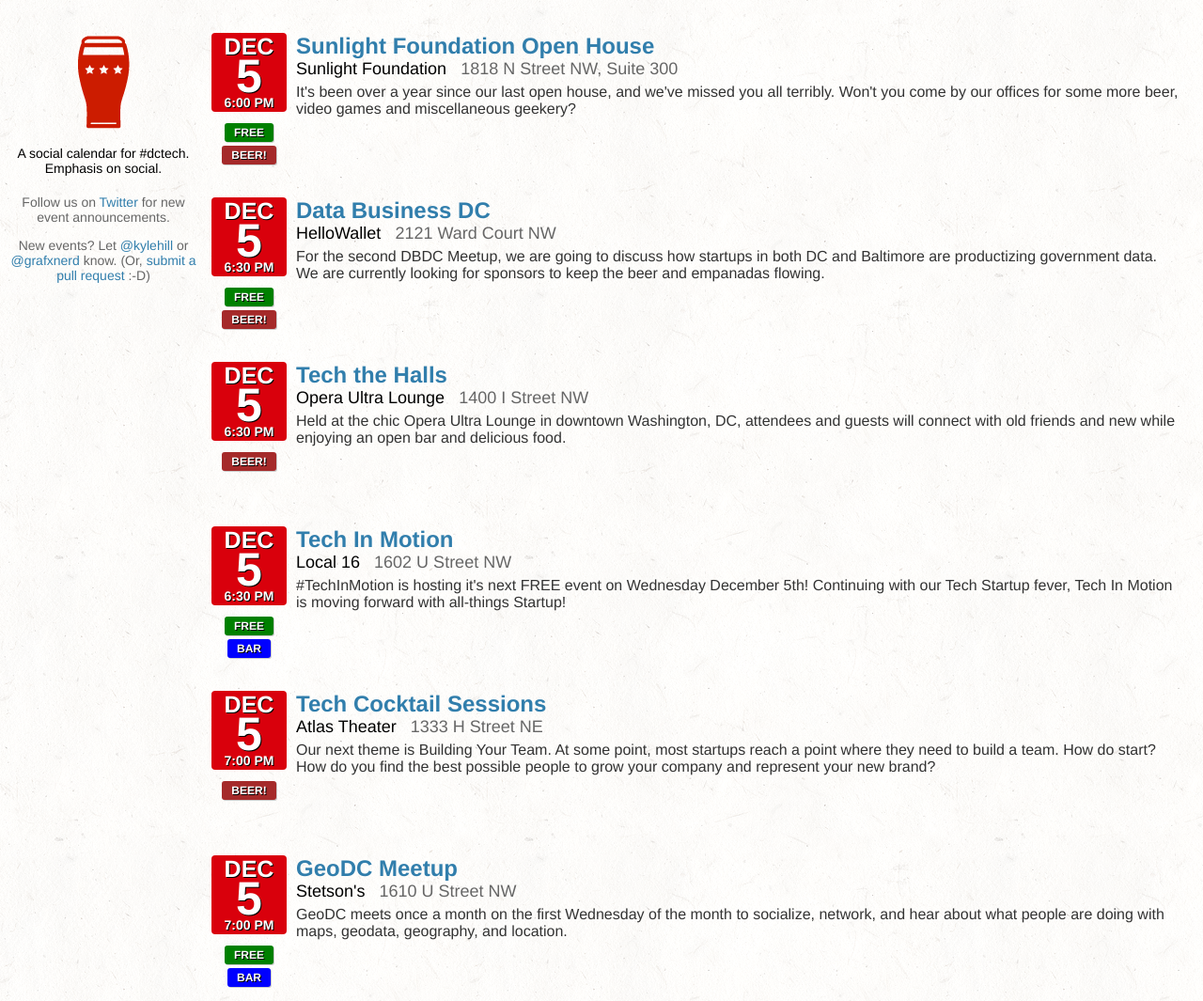
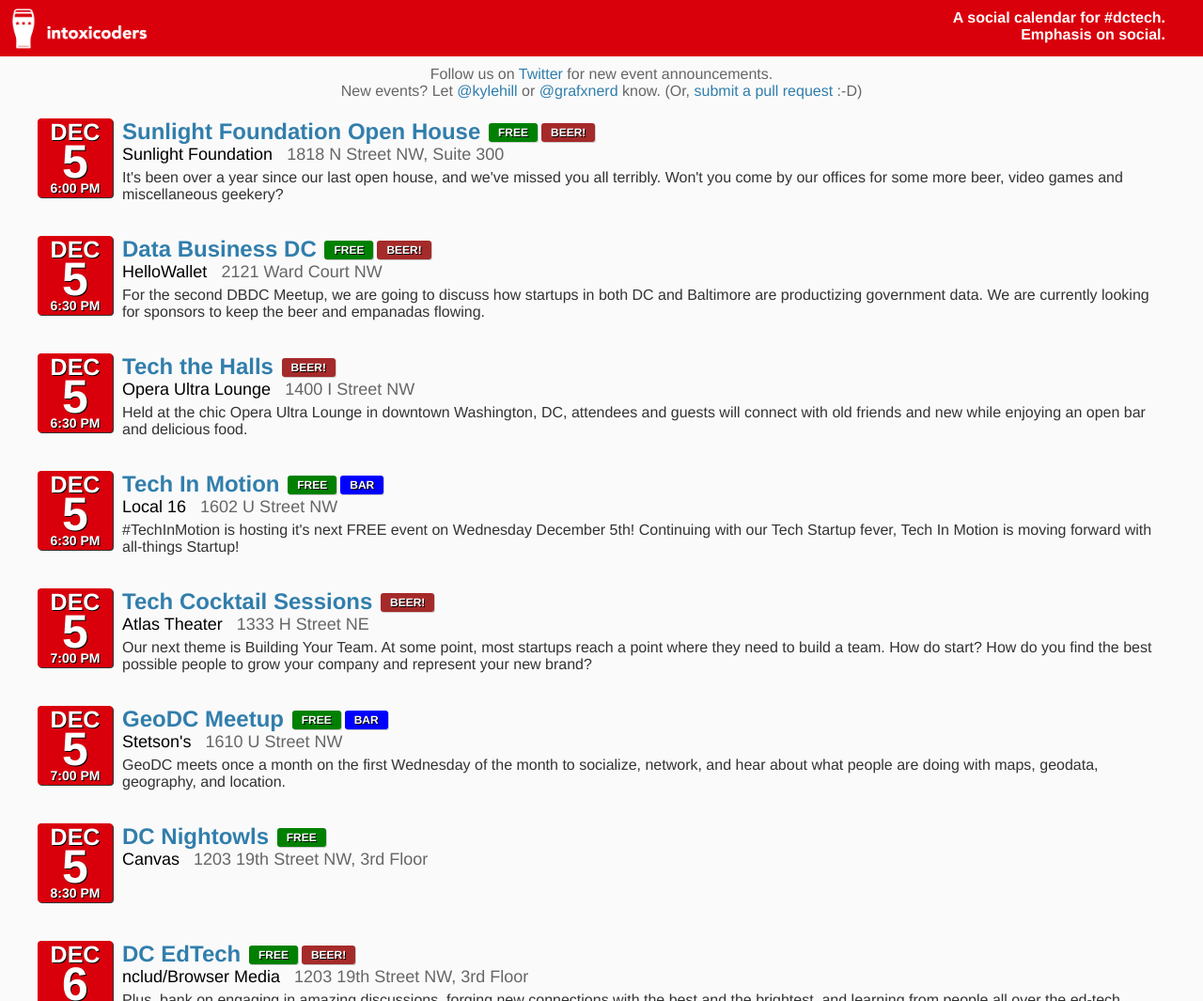
Before and after one commit to intoxicoders/intoxicoders.github.com, a plain HTML site: page index.html in a window 1280 px wide. Shown: the top 1065 px of the page at 94% size. Drawn offline with Linux system fonts and the light colour scheme.

Commit message:
Designerized

```diff
--- a/css/desktop.css
+++ b/css/desktop.css
@@ -1,29 +1,39 @@
 @media only screen and (min-width: 601px) {
+  body {
+    margin:0;
+    padding:0;
+  }
   #side {
-    position:absolute;
-    top:35px;
-    left:5px;
-    width:210px;
+    height:60px;
+    width:100%;
+    background-color:rgb(217,0,12);
     text-align:center;
     font-size:14px;
+    color:white;
   }
-  #logo {
-    width:200px;
-    height:100px;
-    margin:0px auto;
+  #logo .mobile {
+    display:none;
+  }
+  #logo .desktop {
+    height:60px;
+    float:left;
   }
   #leader {
-    margin:20px 0px;
+    color:white;
+    font-weight:bold;
+    float:right;
+    text-align:right;
+    margin-right:40px;
+    font-size:16px;
+    margin-top:10px;
   }
   #trailer {
+    text-align:center;
     color:#666;
+    margin-top:10px;
   }
   #list {
-    position:absolute;
-    top:35px;
-    right:25px;
-    left:225px;
-
+    margin:20px 40px;
   }
   .when {
     left:0px;
@@ -69,21 +79,24 @@
     color:#333;
     padding-top:5px;
   }
-  .tags {
-    text-align:center;
-    left:0px;
-    width:80px;
-    padding:10px 0px;
+  .mobile-tags {
+    display:none;
+  }
+  .desktop-tags {
+
+  }
+  .desktop-tags .tag {
+    display:inline-block;
   }
   .meta {
     width:90px;
     float:left;
-    height:150px;
-    max-height:150px;
+    height:100px;
+    max-height:100px;
     vertical-align:top;
   }
   .body {
-    min-height:150px;
+    min-height:100px;
     vertical-align:top;
   }
   .event {
--- a/css/mobile.css
+++ b/css/mobile.css
@@ -1,24 +1,33 @@
 @media only screen and (max-width: 600px) {
+  body {
+    margin:0;
+    padding:0;
+  }
   #side {
-    width:300px;
-    margin:20px auto;
+    width:100%;
     text-align:center;
     font-size:14px;
+    background-color:rgb(217,0,12);
   }
-  #logo {
-    width:200px;
+  #logo .mobile {
     height:100px;
-    margin:0px auto;
+  }
+  #logo .desktop {
+    display:none;
   }
   #leader {
-    margin:20px 20px;
+    color:white;
+    font-weight:bold;
+    font-size:16px;
+    padding-bottom:10px;
   }
   #trailer {
-
     color:#666;
+    text-align:center;
+    margin:10px;
   }
   #list {
-
+    margin:10px;
   }
   .when {
     left:0px;
@@ -64,11 +73,14 @@
     color:#333;
     padding-top:5px;
   }
-  .tags {
+  .mobile-tags {
     text-align:center;
     left:0px;
     width:80px;
     padding:10px 0px;
+  }
+  .desktop-tags {
+    display:none;
   }
   .meta {
     width:90px;
--- a/css/standard.css
+++ b/css/standard.css
@@ -1,6 +1,10 @@
 body {
   font-family: 'Helvetica Neue', Helvetica, Arial, sans-serif;
-  background:url("../assets/lightpaperfibers.png");
+  background:#FAFAFA;
+}
+
+.when {
+  box-shadow:1px 1px #333;
 }
 
 .tag {
@@ -14,10 +18,15 @@ body {
   display:inline-block;
   text-shadow:1px 1px black;
   box-shadow:1px 1px #CCC;
+  vertical-align:top;
 }
 
-.tag:after {
+.mobile-tags .tag:after {
   display:block;
+}
+
+.desktop-tags .tag {
+  margin-top:5px;
 }
 
 .tag.free {
--- a/index.html
+++ b/index.html
@@ -11,16 +11,17 @@
     <div id="container">
       <div id="side">
         <div id="logo">
-          <img src="assets/logo.png" />
+          <img src="assets/intoxicoders-wide.png" class="mobile" />
+          <img src="assets/intoxicoders-wide.png" class="desktop" />
         </div>
         <div id="leader">
           A social calendar for #dctech.<br/>Emphasis on social.
         </div>
-        <div id="trailer">
-          <p>Follow us on <a href="http://twitter.com/intoxicoders" target="_blank">Twitter</a> for new event announcements.</p>
-          New events? Let <a href="http://twitter.com/kylehill" target="_blank">@kylehill</a> or
-          <a href="http://twitter.com/grafxnerd" target="_blank">@grafxnerd</a> know. (Or, <a href="http://github.com/intoxicoders/intoxicoders.github.com" target="_blank">submit a pull request</a> :-D)
-        </div>
+      </div>
+      <div id="trailer">
+        Follow us on <a href="http://twitter.com/intoxicoders" target="_blank">Twitter</a> for new event announcements.<br/>
+        New events? Let <a href="http://twitter.com/kylehill" target="_blank">@kylehill</a> or
+        <a href="http://twitter.com/grafxnerd" target="_blank">@grafxnerd</a> know. (Or, <a href="http://github.com/intoxicoders/intoxicoders.github.com" target="_blank">submit a pull request</a> :-D)
       </div>
       <div id="list">
       </div>
@@ -40,15 +41,20 @@
             <div class="date">{{date}}</div>
             <div class="time">{{time}}</div>
           </div>
-          <div class="tags">
+          <div class="mobile-tags">
             {{tagger}}
           </div>
         </div>
         <div class="body">
           {{#if link}}
-          <a href="{{link}}" target="_blank"><div class="title">{{title}}</div></a>
+          <a href="{{link}}" target="_blank"><div class="title">{{title}}
+            <span class="desktop-tags">{{tagger}}</span>
+          </div></a>
           {{else}}
-          <div class="title">{{title}}</div>
+          <div class="title">
+            {{title}}
+            {{tagger}}
+          </div>
           {{/if}}
           <div class="place">
             <div class="location">{{location}}</div>
--- a/js/code.js
+++ b/js/code.js
@@ -45,11 +45,11 @@ var Code = {
       for (var i = 0; i < this.tags.length; i++) {
         switch(this.tags[i]) {
           case "free":
-            tagHtml += "<div class='tag free'>Free</div><br/>"; break;
+            tagHtml += "<div class='tag free'>Free</div>"; break;
           case "beer":
-            tagHtml += "<div class='tag beer'>Beer!</div><br/>"; break;
+            tagHtml += "<div class='tag beer'>Beer!</div>"; break;
           case "bar":
-            tagHtml += "<div class='tag bar'>Bar</div><br/>"; break;
+            tagHtml += "<div class='tag bar'>Bar</div>"; break;
           default:
             break;
         }
```
Also changed, not shown: assets/intoxicoders-tallerish-red.png (added), assets/intoxicoders-tallerish.png (added), assets/intoxicoders-wide-red.png (added), assets/intoxicoders-wide.png (added).
